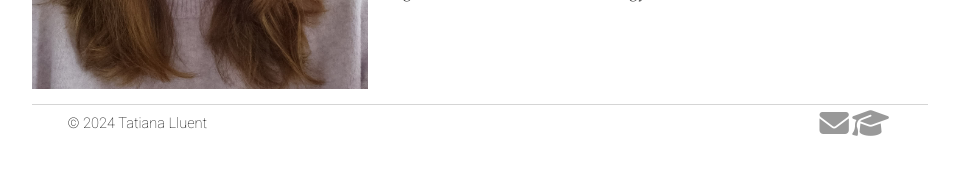
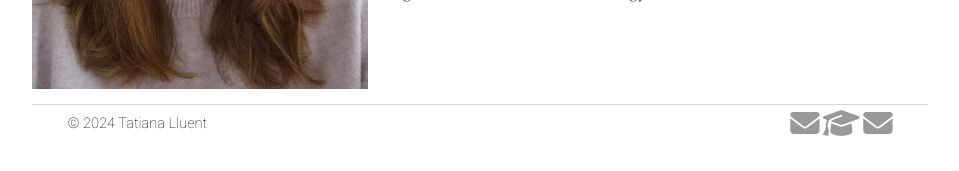
Before and after one commit to tatianalluent/tatianalluent.github.io, a Jekyll site: the page built from index.html, in a window 1280 px wide. Shown: the part 733-904 px from the top of the page, without its empty margins (160-1119 px from the left). Built offline with Jekyll 4.4.1, drawn with Linux system fonts in a browser that asks for light colours; nearby versions of some CDN libraries.

Commit message:
Update default.html
test icon link

```diff
--- a/_layouts/default.html
+++ b/_layouts/default.html
@@ -62,7 +62,7 @@
 					<div class="section right" style="width: 75%; ">
 						<a href="mailto:tatiana.lluent@gmail.com" class="fa-solid fa-2xl fa-envelope" title="Email" id="icon1"></a>
 						<a href="https://scholar.google.com/citations?user=0Ik-RUEAAAAJ&hl=en" class="fa-solid fa-2xl fa-graduation-cap" title="Google Scholar" id="icon2"></a>
-						<a href="https://www.linkedin.com/in/tatiana-lluent/" class="fa-solid fa-2xl fa-linkedin-square" title="Linkedin" id="icon3"></a>
+						<a href="https://www.linkedin.com/in/tatiana-lluent/" class="fa-solid fa-2xl fa-envelope" title="Linkedin" id="icon3"></a>
 					</div>
 				</div>
 			</div>
```
